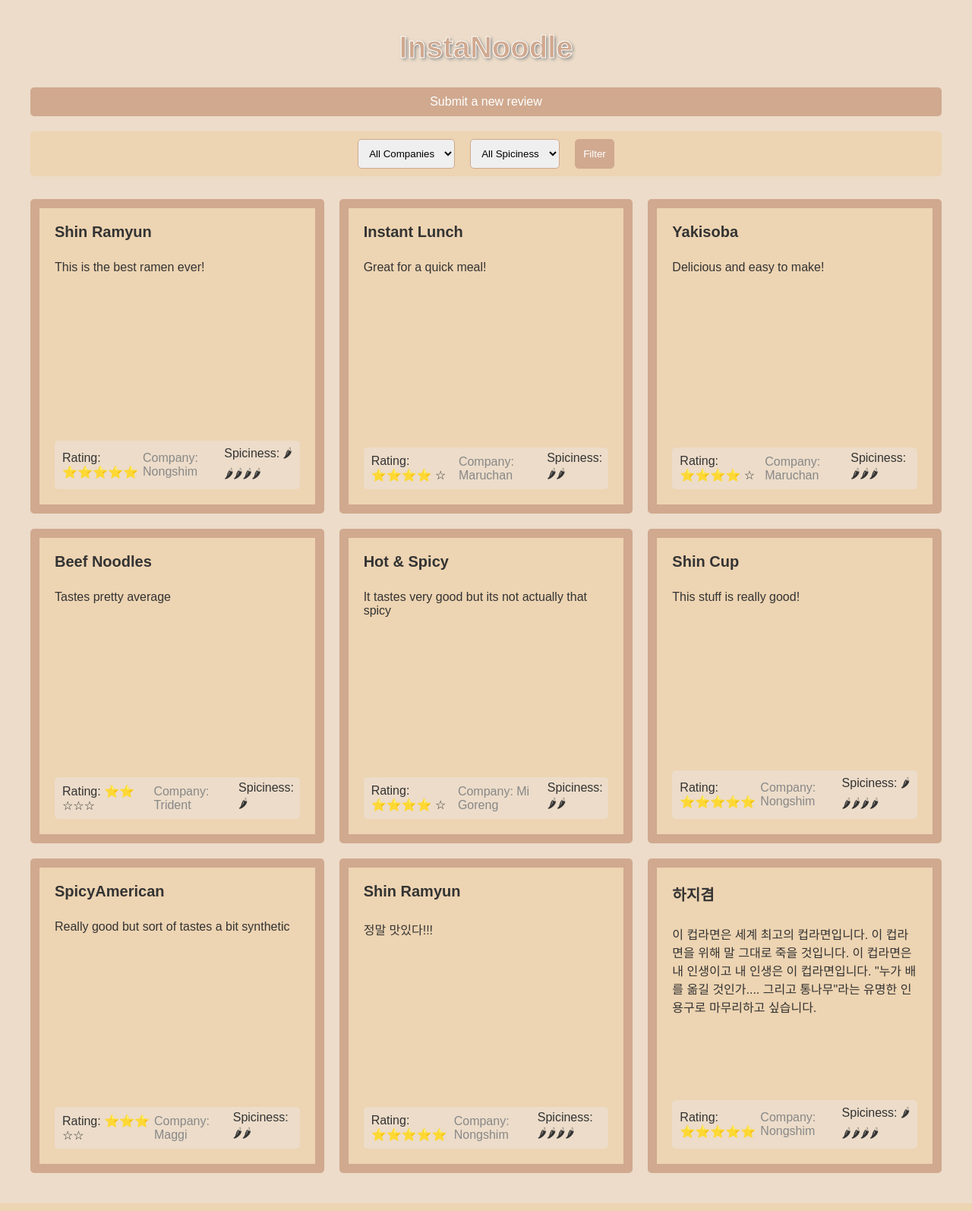
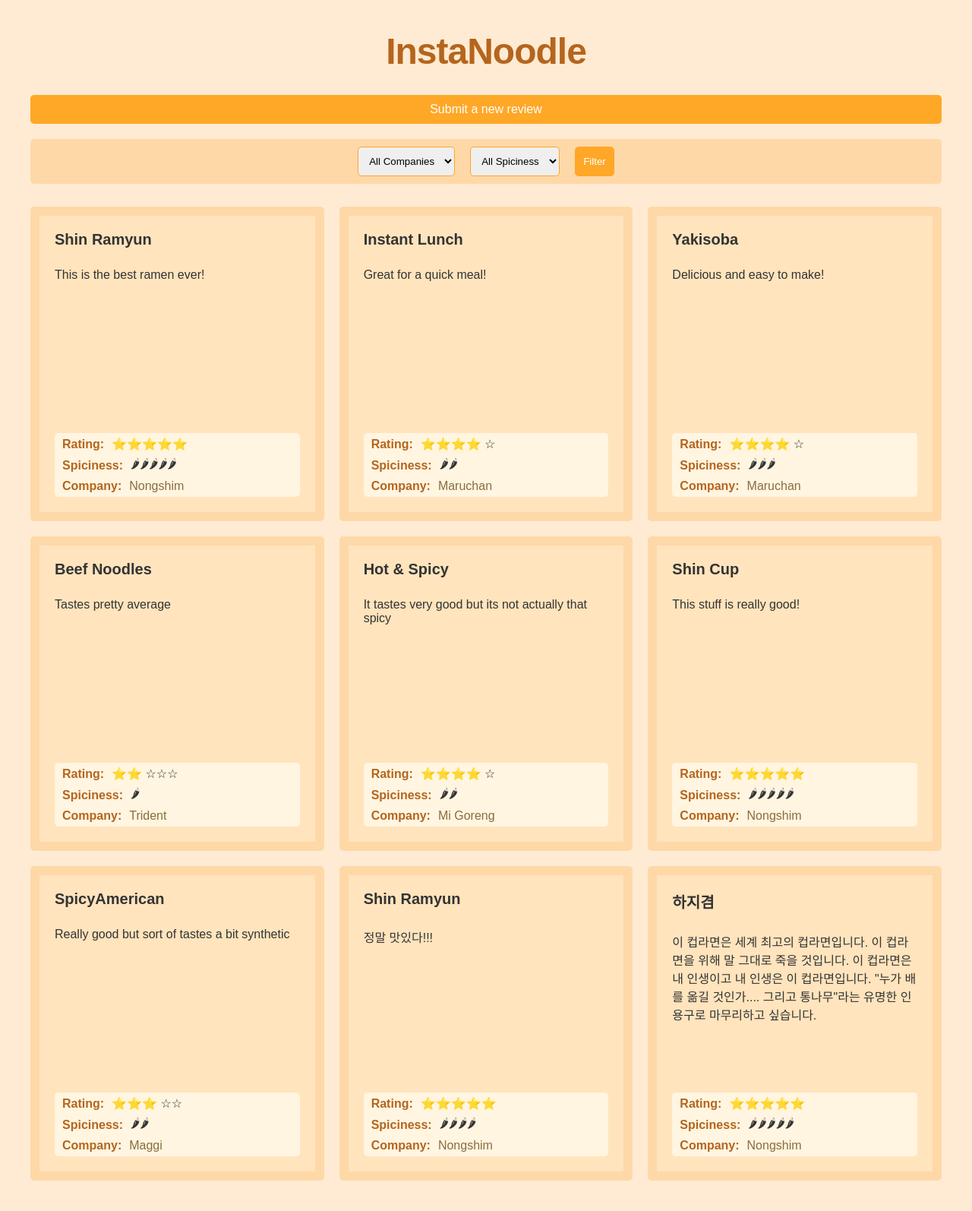
Before and after one commit to IsAmDead/NoodleWeb_Project, a Flask app: page / in a window 1280 px wide. Shown: the whole page at 76% size. Run offline with Flask 3, Linux system fonts and the light colour scheme; data comes from the database, SQL or seed files in the repository.

Commit message:
review content and pallate updated

```diff
--- a/app/static/css/style.css
+++ b/app/static/css/style.css
@@ -1,6 +1,6 @@
 body {
     font-family: Arial, sans-serif;
-    background-color: #ECDCC9;
+    background-color: #FFEBD3; /* Warm off-white background */
     margin: 40px;
     color: #333;
 }
@@ -8,17 +8,20 @@ body {
 h1 {
     text-align: center;
     margin-bottom: 30px;
-    font-size: 2.5em;
-    color: #D0A98F;
-    text-shadow: 2px 2px 4px #888;
-    -webkit-text-stroke: 1px white;
+    font-size: 3em;   /* Increase font size for prominence */
+    color: #B5651D;  /* Retain the warm brown */
+    text-shadow: none; /* Removing shadow for minimalism */
+    -webkit-text-stroke: 0px; /* Removing text stroke for cleaner look */
+    letter-spacing: -1px; /* Slight condensation for modern feel */
+    font-weight: 600; /* Making it slightly bolder without being overpowering */
 }
+
 
 .submit-link {
     display: block;
     margin: 20px 0;
     text-align: center;
-    background-color: #D0A98F; /* Updated color to fit theme */
+    background-color: #FFA726; /* Warm orange */
     color: white;
     padding: 10px 20px;
     border-radius: 5px;
@@ -27,7 +30,7 @@ h1 {
 }
 
 .submit-link:hover {
-    background-color: #B58A6E; /* Darkened color for hover effect */
+    background-color: #FF8C00; /* Darker warm orange on hover */
 }
 
 .filter-form {
@@ -35,26 +38,26 @@ h1 {
     justify-content: center;
     gap: 20px;
     margin-bottom: 30px;
-    background-color: #EDD4B2; /* Updated background color to fit theme */
+    background-color: #FFD8A8; /* Light warm peach for the filter form */
     padding: 10px;
     border-radius: 5px;
 }
 
 select, input[type="submit"] {
     padding: 10px;
-    border: 1px solid #D0A98F; /* Updated border color */
+    border: 1px solid #FFA726; /* Matching warm orange border */
     border-radius: 5px;
 }
 
 input[type="submit"] {
-    background-color: #D0A98F; /* Updated background color to fit theme */
+    background-color: #FFA726; /* Warm orange theme */
     color: white;
     cursor: pointer;
     transition: background-color 0.3s;
 }
 
 input[type="submit"]:hover {
-    background-color: #B58A6E; /* Darkened color for hover effect */
+    background-color: #FF8C00; /* Darker warm orange on hover */
 }
 
 .reviews-container {
@@ -68,14 +71,14 @@ input[type="submit"]:hover {
     flex-direction: column;
     height: 350px;
     padding: 20px;
-    border: 12px solid #D0A98F; /* Updated border width and color */
+    border: 12px solid #FFD8A8; /* Light warm peach border for the cards */
     border-radius: 5px;
-    background-color: #EDD4B2; /* Updated background color for the review card */
+    background-color: #FFE4BD; /* Soft warm peach for the review card */
     transition: box-shadow 0.3s;
 }
 
 .review-card:hover {
-    box-shadow: 0px 0px 10px rgba(0, 0, 0, 0.1);
+    box-shadow: 0px 0px 10px rgba(255, 138, 0, 0.1); /* Warm shadow */
 }
 
 .noodle-name {
@@ -87,25 +90,36 @@ input[type="submit"]:hover {
 .noodle-review {
     font-size: 16px;
     margin-bottom: 10px;
-    flex-grow: 1; /* This will push the bottom content to the end of the card */
+    flex-grow: 1;
 }
 
 .review-card-bottom {
     display: flex;
+    flex-direction: column; /* Use column direction for two-row layout */
+    gap: 5px; /* Space between rows */
+    margin-top: auto;
+    background-color: #FFF5E1;
+    padding: 5px 10px; /* Horizontal padding adjustment */
+    border-radius: 5px;
+}
+
+.ratings-row, .spiciness-row, .company-row {
+    display: flex;
     justify-content: space-between;
-    margin-top: auto;
-    background-color: #ECDCC9; /* Updated background color for the review card bottom */
-    padding: 5px; /* Add some padding for better spacing */
-    border-radius: 5px; /* Add border radius for rounded corners */
+    align-items: center;
+    width: 100%;
 }
 
 .noodle-rating, .noodle-spiciness, .noodle-company {
     display: flex;
     align-items: center;
+    width: 100%;
 }
 
-.label { /* This class is for text like "Rating:", "Spiciness:", etc. */
-    margin-right: 5px;
+.label {
+    font-weight: bold;
+    color: #B5651D;
+    margin-right: 10px; /* Add some space between the label and its content */
 }
 
 .star-rating, .chili-rating {
@@ -113,5 +127,5 @@ input[type="submit"]:hover {
 }
 
 .noodle-company {
-    color: #888;
+    color: #8A6D3B; /* Muted warm brown for secondary text */
 }
--- a/app/templates/index.html
+++ b/app/templates/index.html
@@ -34,16 +34,19 @@
             <h3 class="noodle-name">{{ noodle.name }}</h3>
             <p class="noodle-review">{{ noodle.review }}</p>
             <div class="review-card-bottom">
-                <span class="noodle-rating star-rating">
-                    Rating:
+                <div class="noodle-rating">
+                    <span class="label">Rating:</span>
                     {% for i in range(noodle.rating) %}⭐{% endfor %}
                     {% for i in range(5-noodle.rating) %}☆{% endfor %}
-                </span>
-                <span class="noodle-company">Company: {{ noodle.category.company }}</span>
-                <span class="noodle-spiciness chili-rating">
-                    Spiciness:
+                </div>
+                <div class="noodle-spiciness">
+                    <span class="label">Spiciness:</span>
                     {% for i in range(noodle.spiciness) %}🌶{% endfor %}
-                </span>
+                </div>
+                <div class="noodle-company">
+                    <span class="label">Company:</span>
+                    {{ noodle.category.company }}
+                </div>
             </div>
         </div>
     {% endfor %}
```
